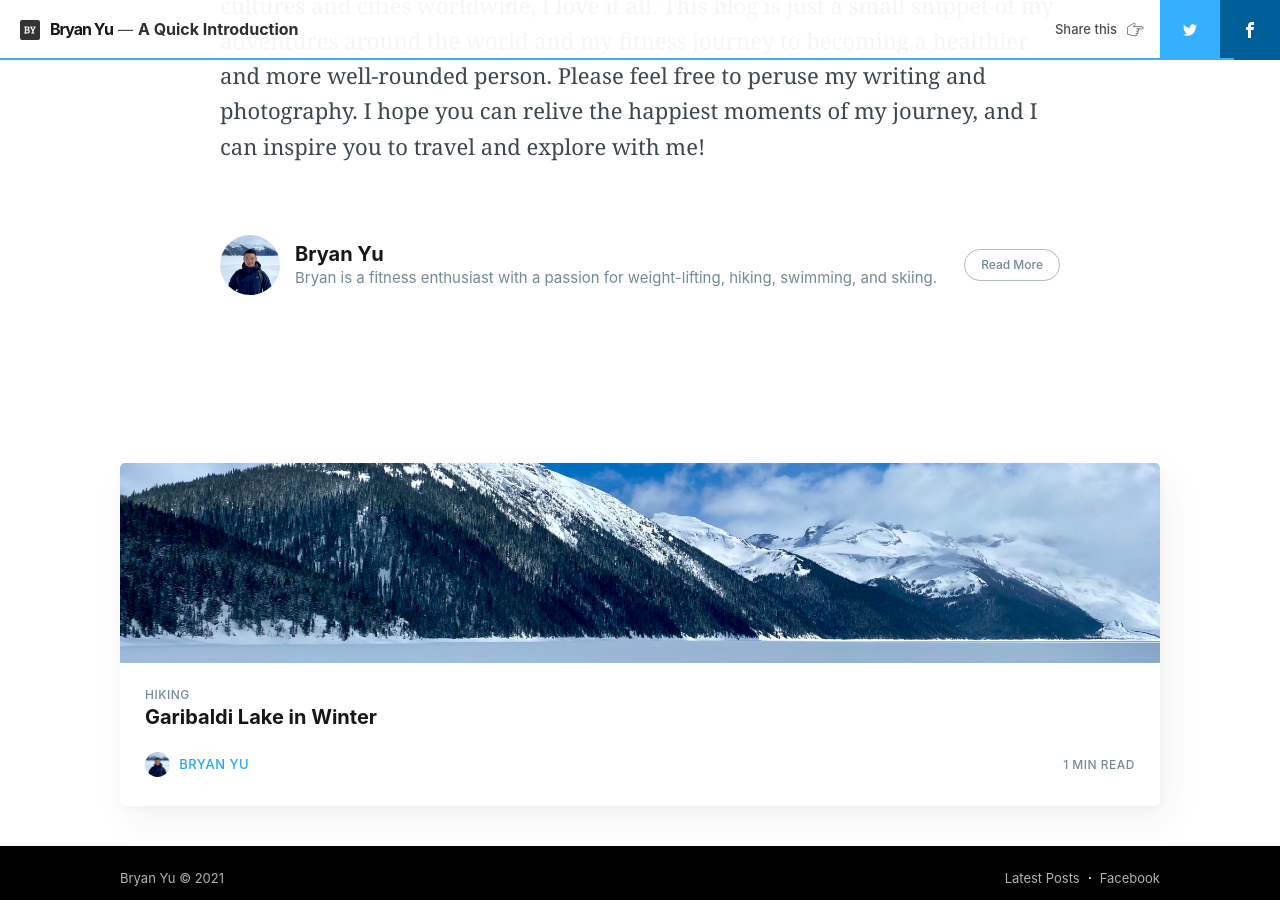
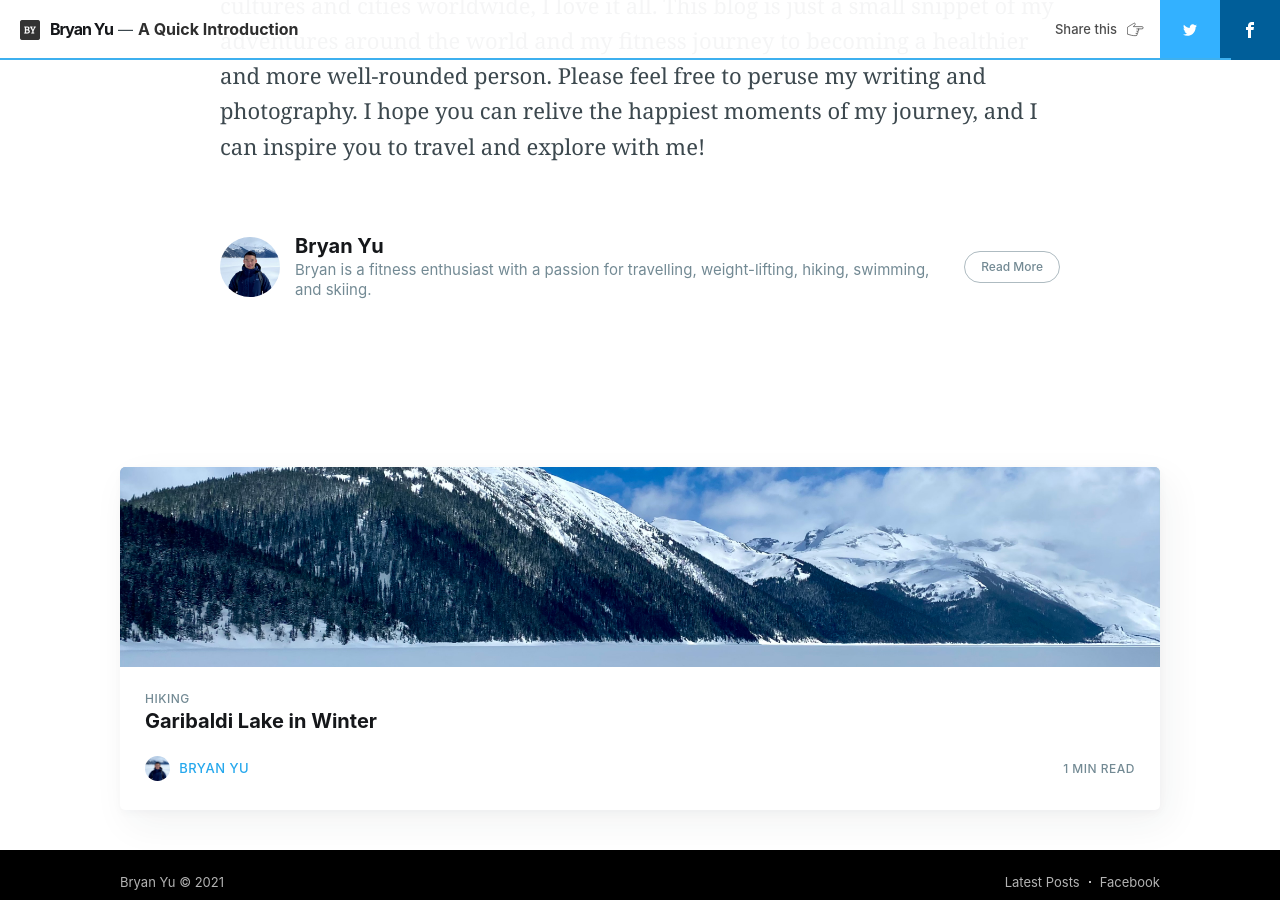
Before and after one commit to bryanyu1/blog, a Jekyll site: the page built from _posts/2020-01-02-a-quick-introduction.md, in a window 1280 px wide and 900 px high, scrolled down 1349 px. Built offline with Jekyll 4.4.1, drawn with Linux system fonts in a browser that asks for light colours; nearby versions of some CDN libraries; comment, search, counter and statistics services are not loaded.

Commit message:
Update authors.yml

```diff
--- a/_data/authors.yml
+++ b/_data/authors.yml
@@ -4,7 +4,7 @@ bryan:
   location: BC, Canada
   url_full: https://www.linkedin.com/in/yu-bryan/
   url: www.linkedin.com/in/yu-bryan/
-  bio: Bryan is a fitness enthusiast with a passion for weight-lifting, hiking, swimming, and skiing.
+  bio: Bryan is a fitness enthusiast with a passion for travelling, weight-lifting, hiking, swimming, and skiing.
   picture: assets/images/bryan.jpeg
   facebook: bryanyu88
   twitter: False
```
